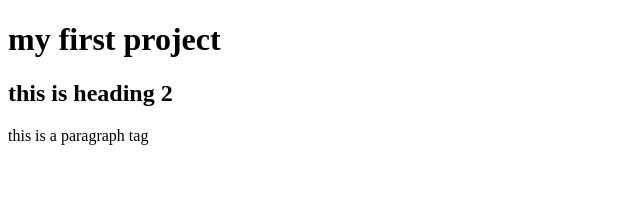
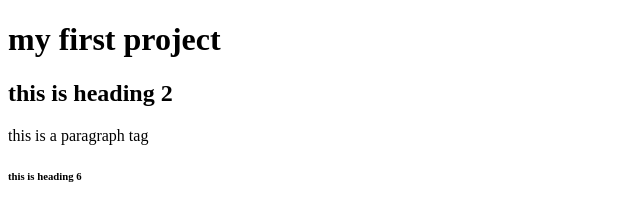
Before and after one commit to franklin-okoye/task1, a plain HTML site: page index.html in a window 1280 px wide. Shown: the full height of the page, 0-640 px from the left. Drawn offline with Linux system fonts and the light colour scheme.

Commit message:
initial commit

```diff
--- a/index.html
+++ b/index.html
@@ -9,5 +9,6 @@
    <h1>my first project</h1>
    <h2>this is heading 2</h2>
    <p>this is a paragraph tag </p>
+   <h6>this is heading 6 </h6>
 </body>
 </html>
```
